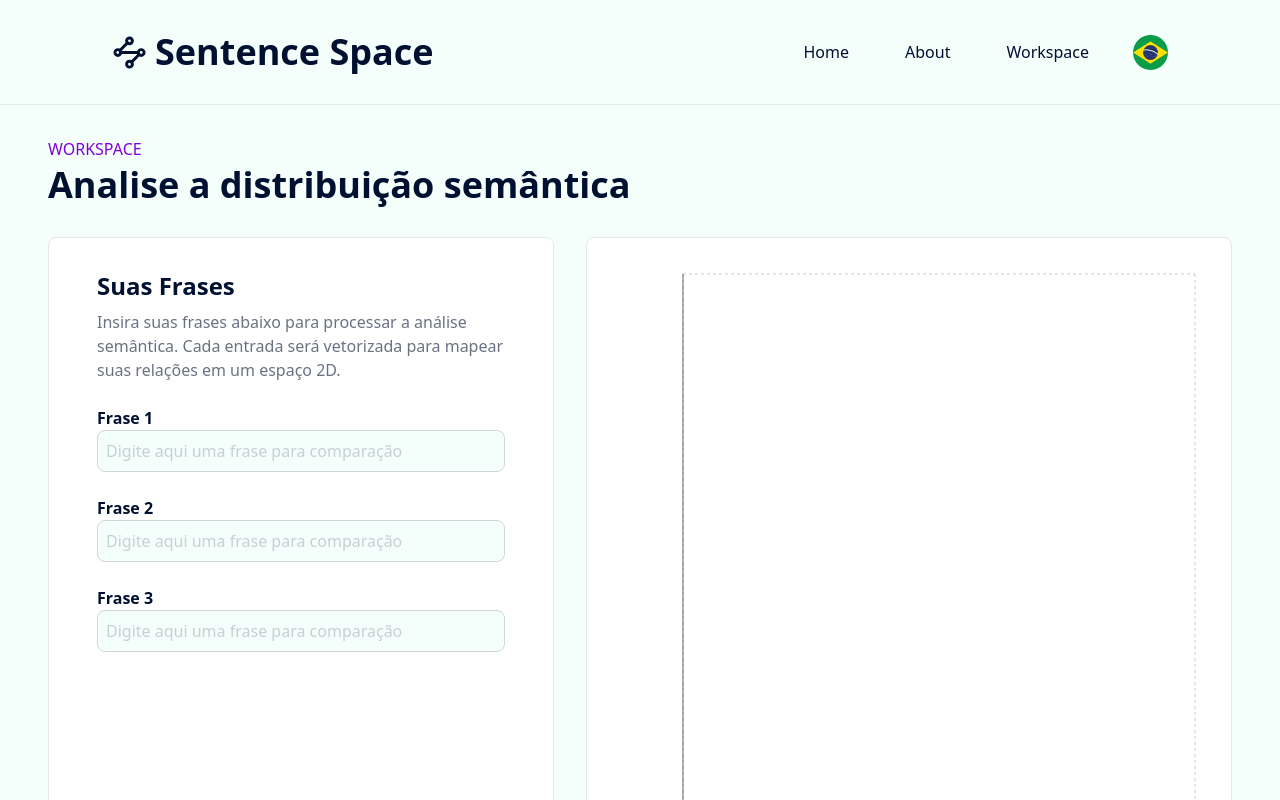
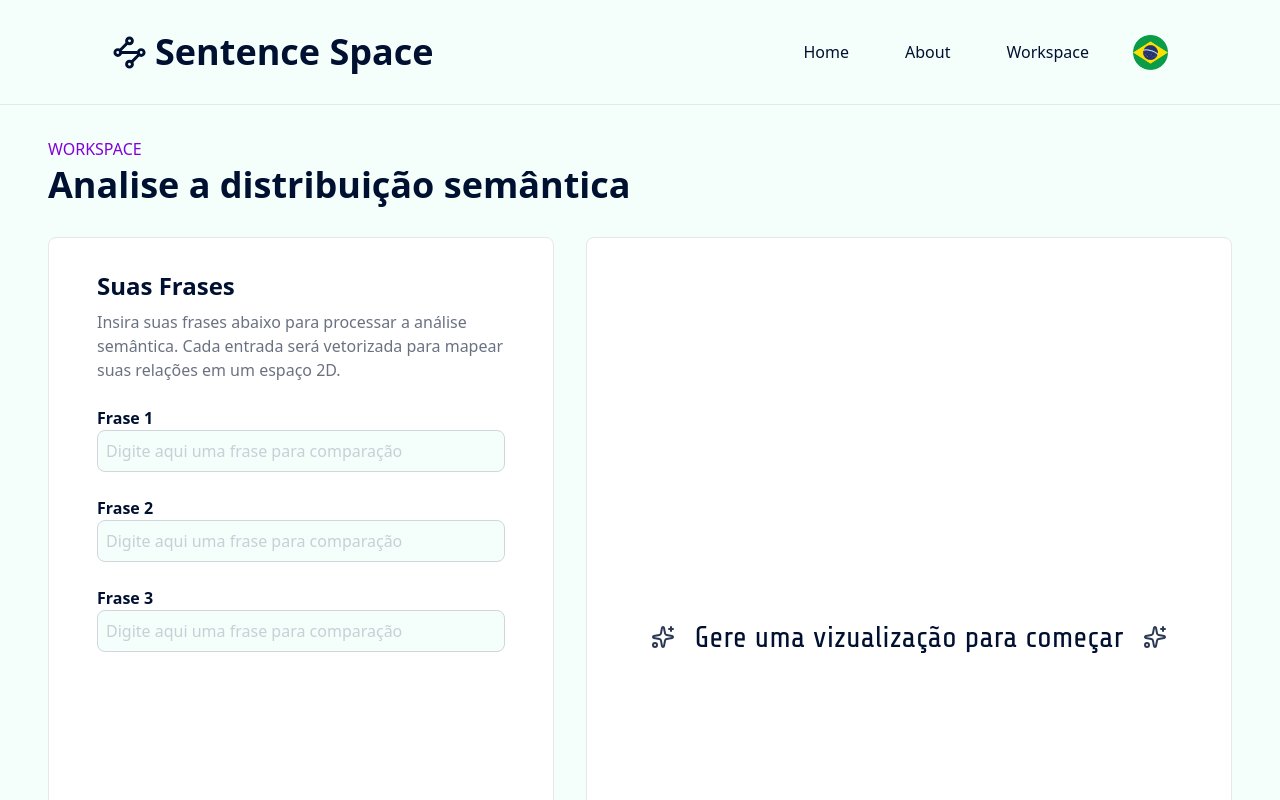
Before and after one commit to LucMazarJR/visual_embedding, a Next.js app in the folder front/: page /workspace in a window 1280 px wide. Shown: the top 800 px of the page. Built offline with nearby package versions, Linux system fonts and the light colour scheme.

Commit message:
feat: add screen to init workspace

```diff
--- a/front/app/workspace/page.tsx
+++ b/front/app/workspace/page.tsx
@@ -5,6 +5,15 @@ import AddButton from "../_components/buttons/add_button";
 import GenerateButton from "../_components/buttons/generate_button";
 import DeletePhrase from "../_components/buttons/delete_phrase";
 import CartesianPlane from "../_components/cartesian_plane";
+
+import { Share_Tech } from "next/font/google";
+import { Sparkles } from "lucide-react";
+
+const share_tech = Share_Tech({
+  weight: "400",
+  variable: "--font-share-tech",
+  subsets: ["latin"],
+});
 
 export default function WorkSpace() {
   const [phrases, setPhrases] = useState(["", "", ""]);
@@ -38,7 +47,7 @@ export default function WorkSpace() {
     const data = { sentences: phrases }
 
     try {
-      if(data.sentences.filter(phrase => phrase.trim().length !== 0).length < 3){
+      if (data.sentences.filter(phrase => phrase.trim().length !== 0).length < 3) {
         throw new Error("Número de frases insuficiente")
       }
       const res = await fetch(`${process.env.NEXT_PUBLIC_BASE_API_URL}/api/embedding/process`, {
@@ -117,8 +126,17 @@ export default function WorkSpace() {
           <AddButton addFunc={handleAddPhrase} len={phrases.length} />
           <GenerateButton generateFunc={() => handleSubmit(phrases)} />
         </div>
-        <div className="flex-6 rounded-lg border border-gray-200 bg-white p-4 h-screen">
-          <CartesianPlane data={embeddedPhrases} />
+        <div className="flex-6 rounded-lg border border-gray-200 bg-white p-4 h-screen flex items-center justify-center">
+          {!!embeddedPhrases.length ?
+            <CartesianPlane data={embeddedPhrases} /> :
+
+            <div className={`flex items-center justify-center text-3xl text-center font-bold gap-5 w-full h-full ${share_tech.className}`}>
+              <Sparkles className="animate-pulse duration-100"/>
+              Gere uma vizualização
+              para começar
+              <Sparkles className="animate-pulse duration-200"/>
+            </div>
+          }
         </div>
       </div>
     </div>
```
